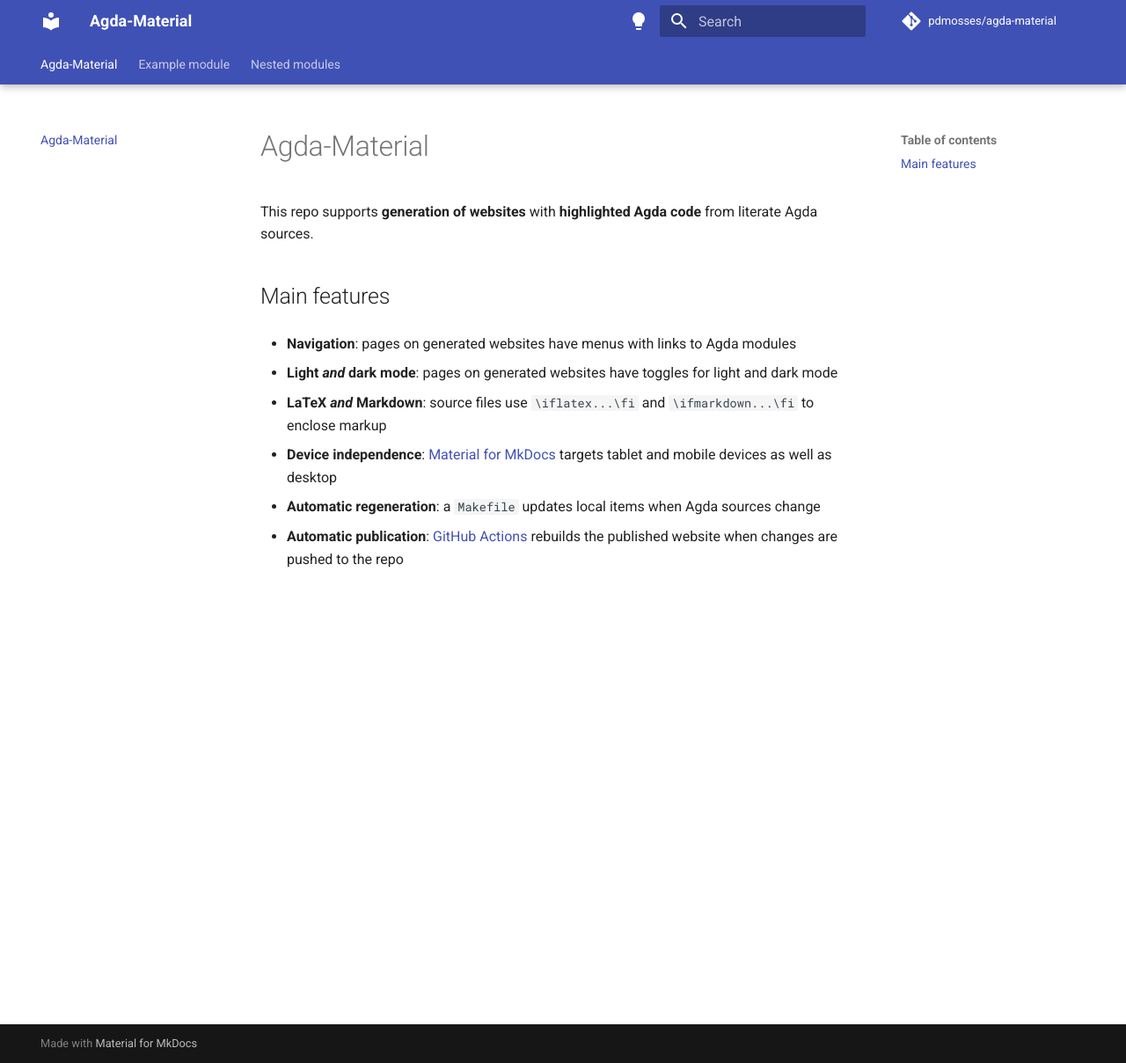
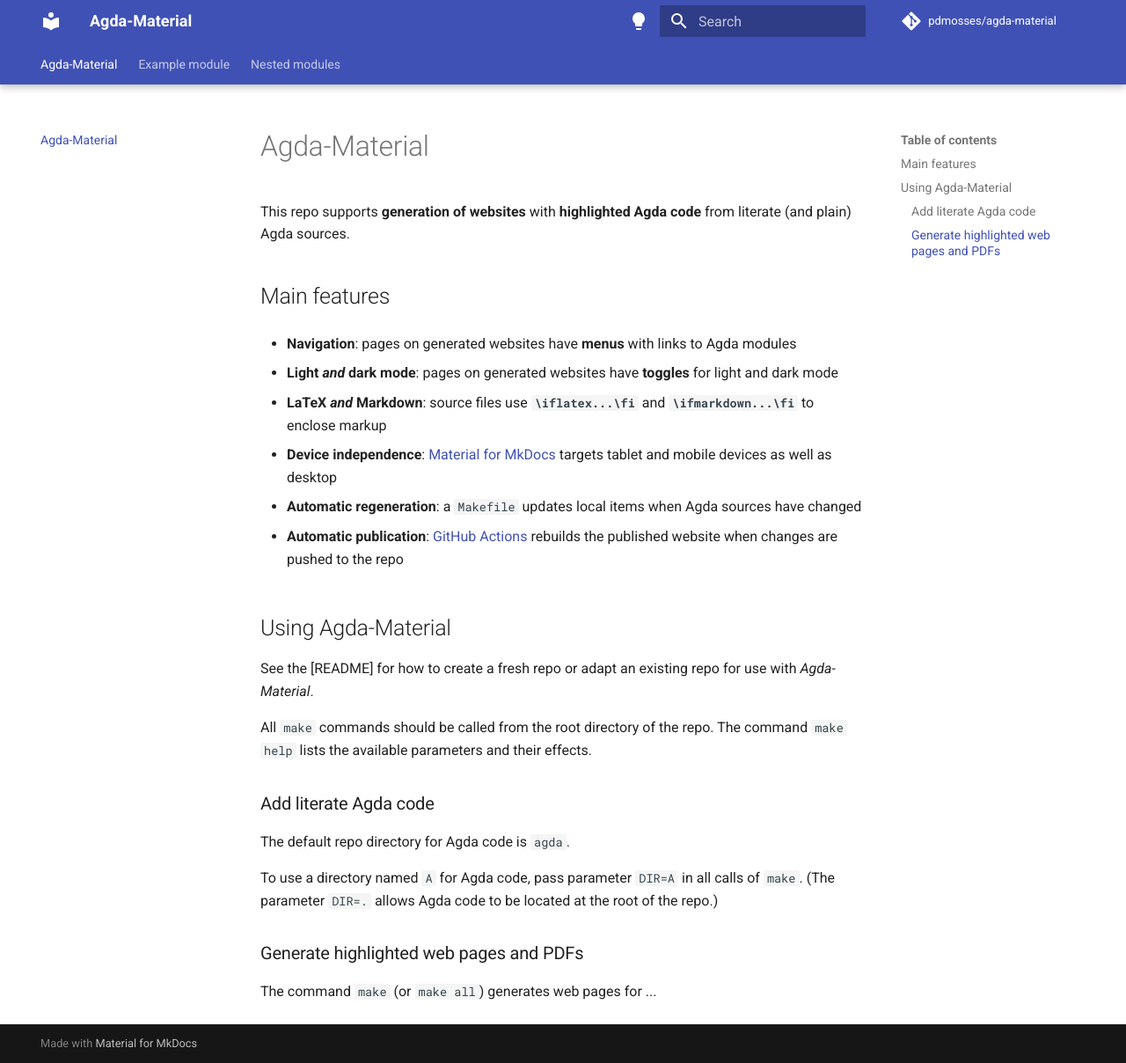
Before and after one commit to pdmosses/agda-material, an MkDocs documentation site: the page built from docs/index.md, in a window 1280 px wide and 1208 px high. Shown: the whole window at 88% size. Built offline with MkDocs 1.6.1 and Material for MkDocs 9.7.7, drawn with Linux system fonts in a browser that asks for light colours; comment, search, counter and statistics services are not loaded.

Commit message:
Update index.md

```diff
--- a/docs/index.md
+++ b/docs/index.md
@@ -1,27 +1,48 @@
 # Agda-Material
 
 This repo supports **generation of websites** with **highlighted Agda code**
-from literate Agda sources.
+from literate (and plain) Agda sources.
 
 ## Main features
 
 - **Navigation**:
-  pages on generated websites have menus with links to Agda modules
+  pages on generated websites have **menus** with links to Agda modules
 
 - **Light *and* dark mode**:
-  pages on generated websites have toggles for light and dark mode
+  pages on generated websites have **toggles** for light and dark mode
 
 - **LaTeX *and* Markdown**:
-  source files use `\iflatex...\fi` and `\ifmarkdown...\fi` to enclose markup
+  source files use **`\iflatex...\fi`** and **`\ifmarkdown...\fi`** to enclose markup
 
 - **Device independence**:
   [Material for MkDocs] targets tablet and mobile devices as well as desktop
 
 - **Automatic regeneration**:
-  a `Makefile` updates local items when Agda sources change
+  a `Makefile` updates local items when Agda sources have changed
 
 - **Automatic publication**:
   [GitHub Actions] rebuilds the published website when changes are pushed to the repo
+
+## Using Agda-Material
+
+See the [README] for how to create a fresh repo or adapt an existing repo for
+use with *Agda-Material*.
+
+All `make` commands should be called from the root directory of the repo.
+The command `make help` lists the available parameters and their effects.
+
+### Add literate Agda code
+
+The default repo directory for Agda code is `agda`.
+
+To use a directory named `A` for Agda code, pass parameter `DIR=A` in all calls
+of `make`. (The parameter `DIR=.` allows Agda code to be located at the root of
+the repo.)
+
+### Generate highlighted web pages and PDFs
+
+The command `make` (or `make all`) generates web pages for ...
+
 
 [Homepage]: https://pdmosses.github.io/agda-material
 [Makefile]: Makefile
```
